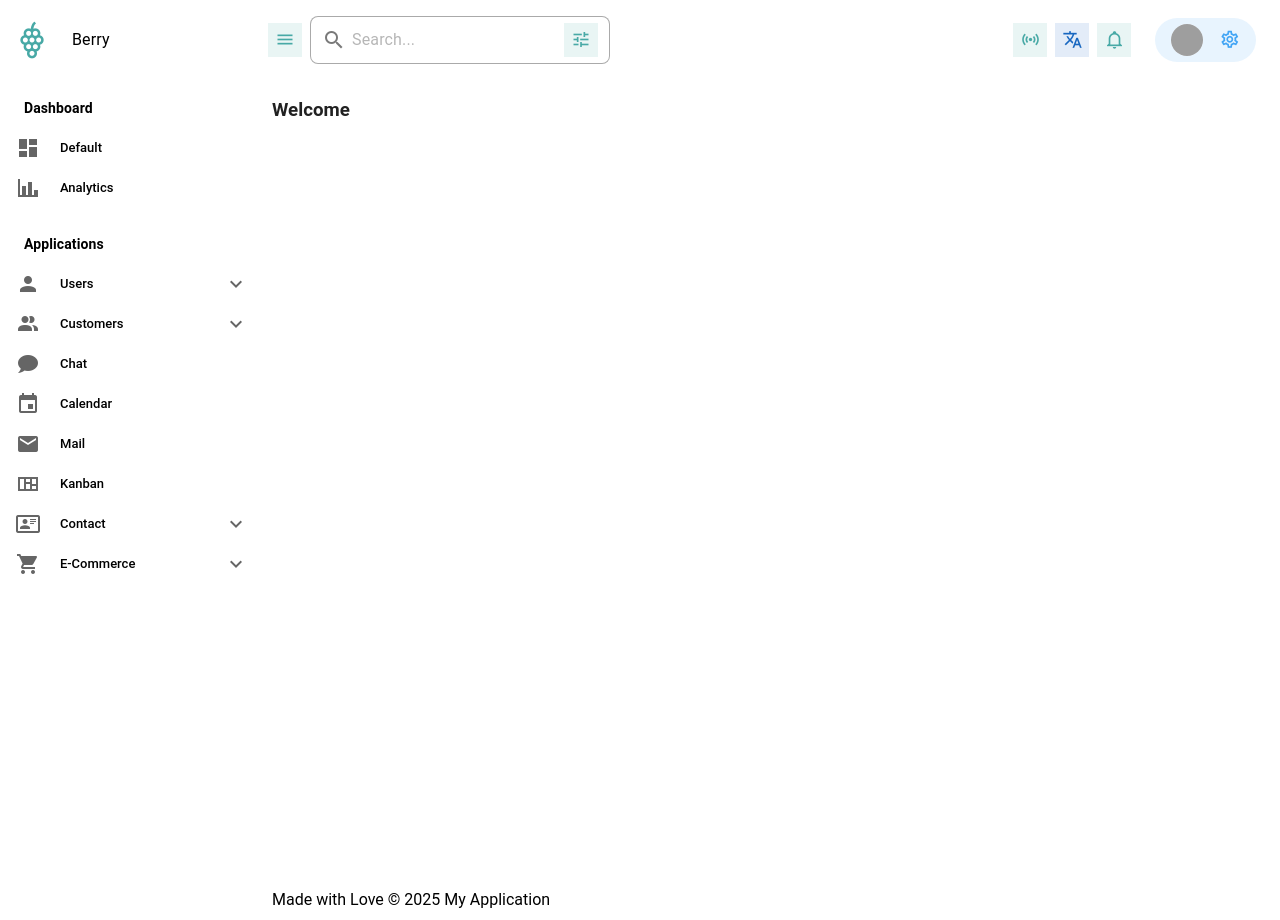
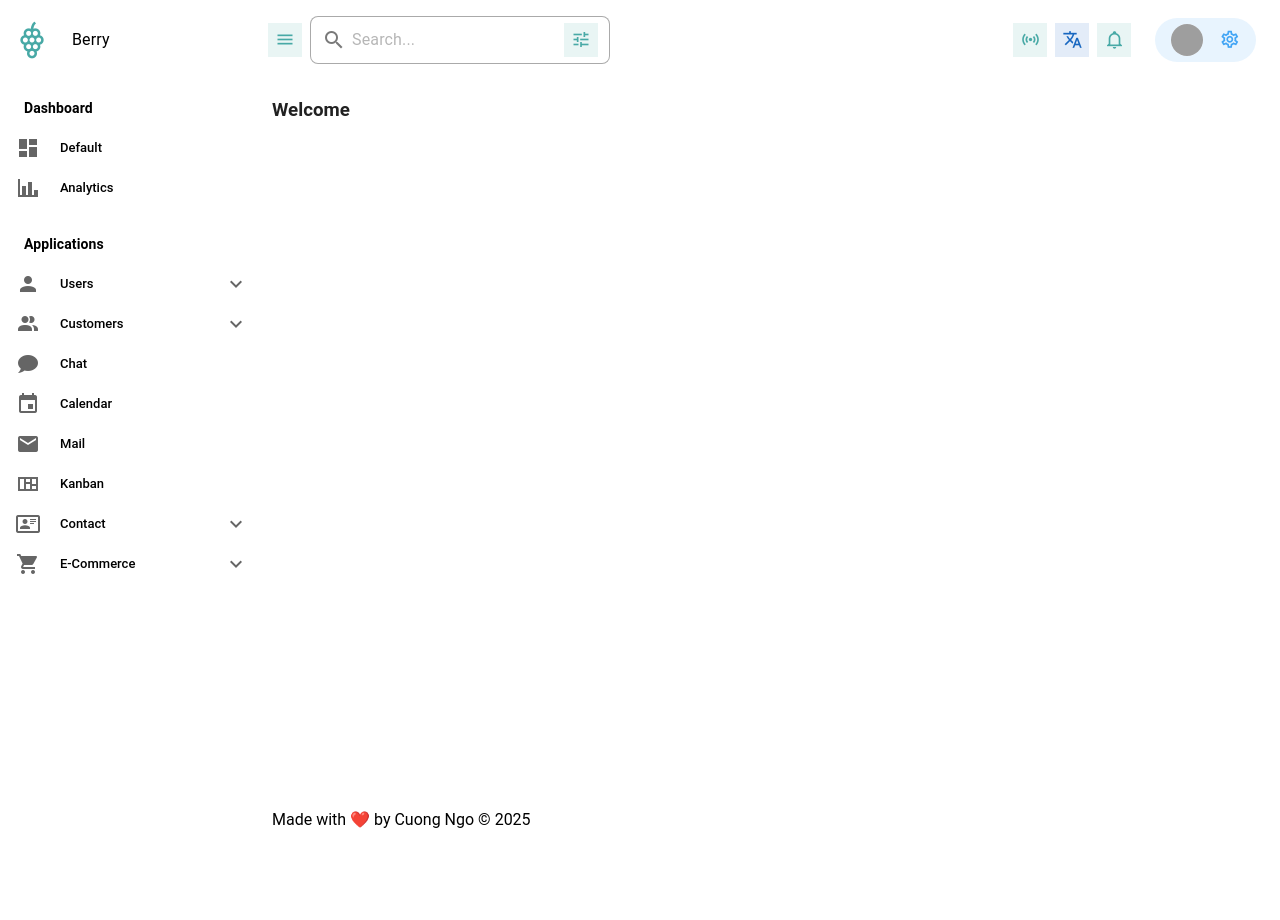
Before and after one commit to cuongdinhngo/berry-dashboard, a Nuxt app: page / in a window 1280 px wide. After the commit the page ends 840 px from the top, so only its background shows below. Built offline with nearby package versions, Linux system fonts and the light colour scheme; grey boxes are pictures that could not be loaded.

Commit message:
feat: add footer into default layout

```diff
--- a/layouts/default.vue
+++ b/layouts/default.vue
@@ -14,14 +14,14 @@
 
     <!-- Main Content -->
     <v-main>
-      <v-container fluid class="bg-container-bg rounded-lg" min-height="100vh">
+      <v-container fluid class="bg-container-bg rounded-lg" min-height="90vh">
         <slot />
       </v-container>
     </v-main>
 
     <!-- Footer -->
     <v-footer app class="bg-background" :absolute="true">
-      <span class="text-center">Made with Love © 2025 My Application</span>
+      <span class="text-center">Made with ❤️ by Cuong Ngo © 2025</span>
     </v-footer>
   </v-app>
 </template>
```
